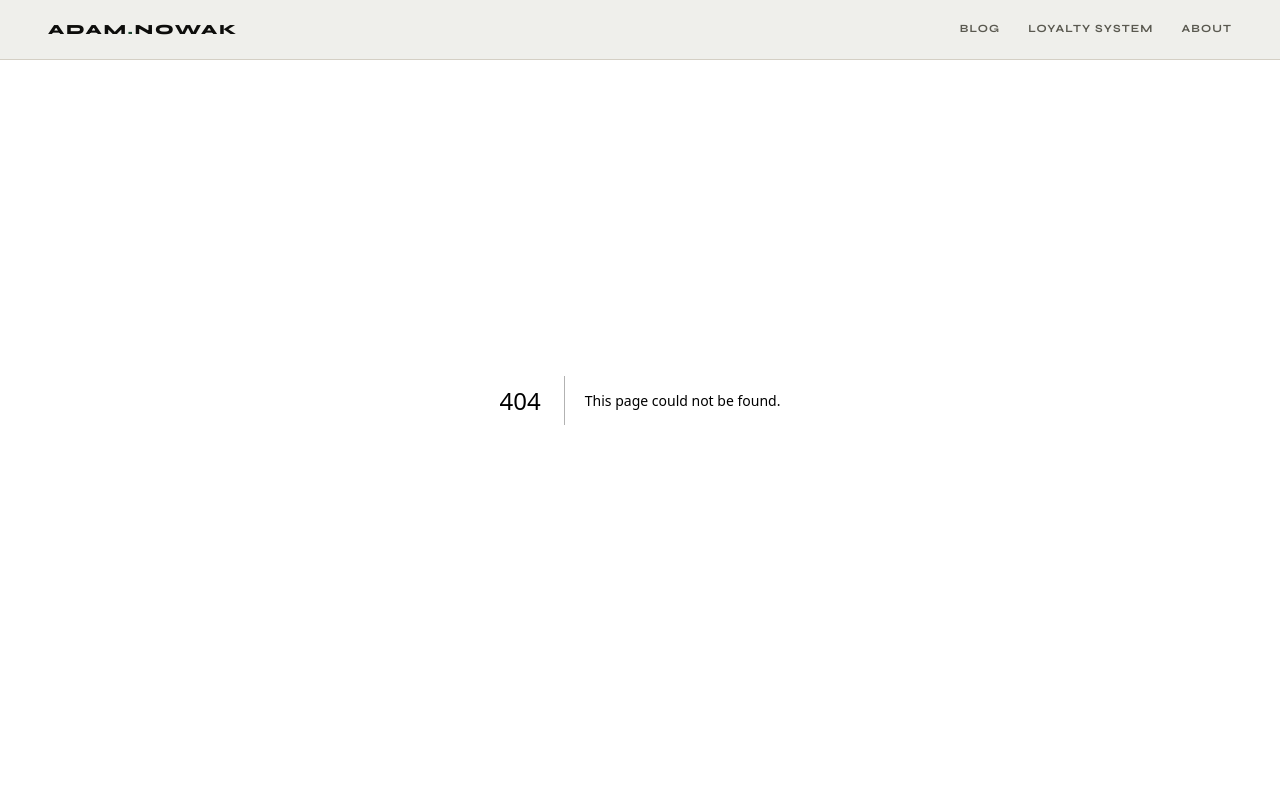
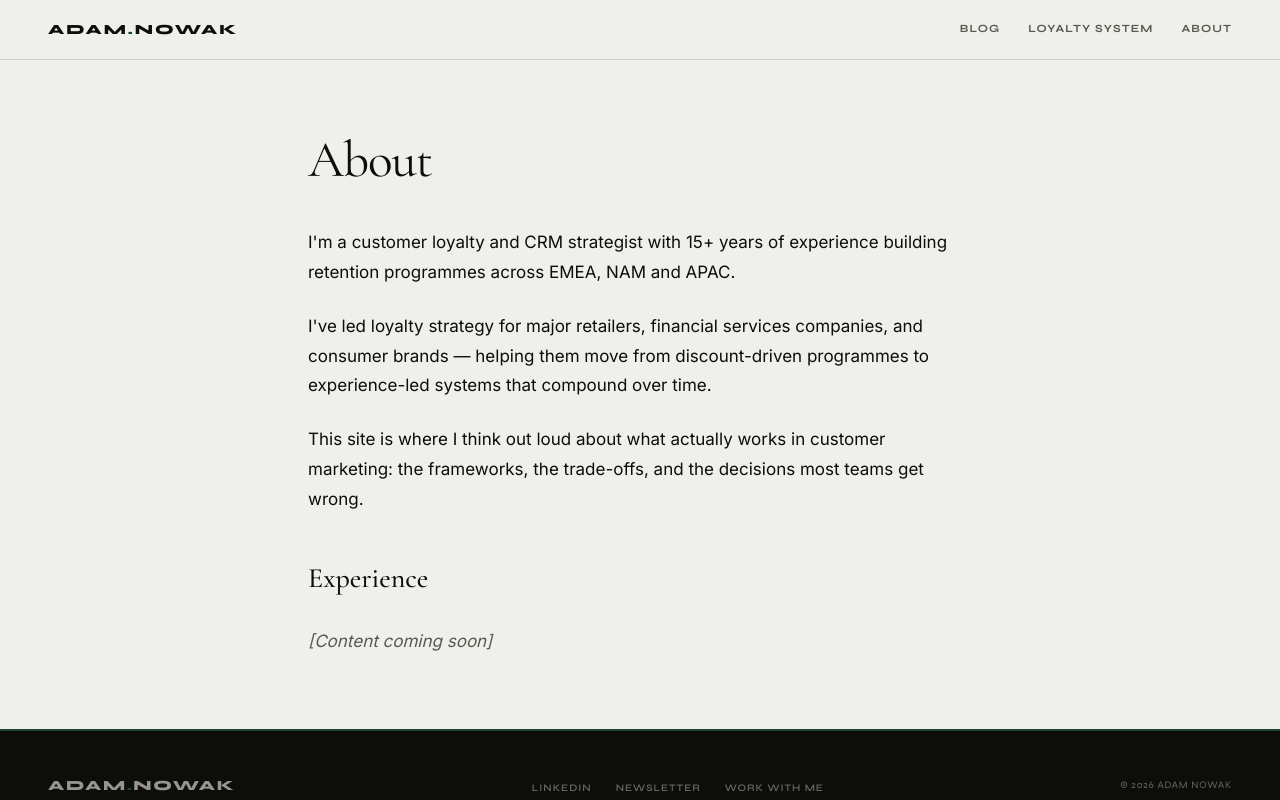
Before and after one commit to nowakadam19/adamnowak-online, a Next.js app: page /about in a window 1280 px wide. Before the commit this address had no page. Shown: the top 800 px of the page. Built offline with nearby package versions, Linux system fonts and the light colour scheme.

Commit message:
feat: add about, newsletter, and work-with-me pages

```diff
--- /dev/null
+++ b/src/app/about/page.tsx
@@ -0,0 +1,64 @@
+import type { Metadata } from 'next'
+
+export const metadata: Metadata = {
+  title: 'About',
+  description: 'Adam Nowak — Customer loyalty and CRM strategist with 15+ years of experience across EMEA, NAM and APAC.',
+}
+
+export default function AboutPage() {
+  return (
+    <div
+      className="mx-auto max-w-[760px] px-6 md:px-12"
+      style={{ paddingTop: 'calc(72px + 60px)', paddingBottom: '72px' }}
+    >
+      <h1
+        className="mb-10"
+        style={{
+          fontFamily: 'var(--font-cormorant)',
+          fontSize: 'clamp(38px, 4vw, 52px)',
+          fontWeight: 400,
+          lineHeight: 1.1,
+          letterSpacing: '-0.02em',
+          color: 'var(--ink)',
+        }}
+      >
+        About
+      </h1>
+
+      <div style={{ fontSize: '17px', lineHeight: 1.75, color: 'var(--ink)' }}>
+        <p className="mb-6">
+          I&apos;m a customer loyalty and CRM strategist with 15+ years of experience
+          building retention programmes across EMEA, NAM and APAC.
+        </p>
+
+        <p className="mb-6">
+          I&apos;ve led loyalty strategy for major retailers, financial services companies,
+          and consumer brands — helping them move from discount-driven programmes to
+          experience-led systems that compound over time.
+        </p>
+
+        <p className="mb-10">
+          This site is where I think out loud about what actually works in customer
+          marketing: the frameworks, the trade-offs, and the decisions most teams
+          get wrong.
+        </p>
+
+        <h2
+          className="mb-6"
+          style={{
+            fontFamily: 'var(--font-cormorant)',
+            fontSize: '28px',
+            fontWeight: 500,
+            color: 'var(--ink)',
+          }}
+        >
+          Experience
+        </h2>
+
+        <div style={{ color: 'var(--muted)', fontStyle: 'italic' }}>
+          [Content coming soon]
+        </div>
+      </div>
+    </div>
+  )
+}
--- /dev/null
+++ b/src/app/newsletter/page.tsx
@@ -0,0 +1,30 @@
+import type { Metadata } from 'next'
+
+export const metadata: Metadata = {
+  title: 'Newsletter',
+  description: 'Coming soon.',
+}
+
+export default function NewsletterPage() {
+  return (
+    <div
+      className="mx-auto max-w-[760px] px-6 md:px-12"
+      style={{ paddingTop: 'calc(72px + 60px)', paddingBottom: '72px' }}
+    >
+      <h1
+        className="mb-6"
+        style={{
+          fontFamily: 'var(--font-cormorant)',
+          fontSize: 'clamp(38px, 4vw, 52px)',
+          fontWeight: 400,
+          lineHeight: 1.1,
+          letterSpacing: '-0.02em',
+          color: 'var(--ink)',
+        }}
+      >
+        Newsletter
+      </h1>
+      <p style={{ fontSize: '17px', color: 'var(--muted)' }}>Coming soon.</p>
+    </div>
+  )
+}
--- /dev/null
+++ b/src/app/work-with-me/page.tsx
@@ -0,0 +1,30 @@
+import type { Metadata } from 'next'
+
+export const metadata: Metadata = {
+  title: 'Work With Me',
+  description: 'Coming soon.',
+}
+
+export default function WorkWithMePage() {
+  return (
+    <div
+      className="mx-auto max-w-[760px] px-6 md:px-12"
+      style={{ paddingTop: 'calc(72px + 60px)', paddingBottom: '72px' }}
+    >
+      <h1
+        className="mb-6"
+        style={{
+          fontFamily: 'var(--font-cormorant)',
+          fontSize: 'clamp(38px, 4vw, 52px)',
+          fontWeight: 400,
+          lineHeight: 1.1,
+          letterSpacing: '-0.02em',
+          color: 'var(--ink)',
+        }}
+      >
+        Work With Me
+      </h1>
+      <p style={{ fontSize: '17px', color: 'var(--muted)' }}>Coming soon.</p>
+    </div>
+  )
+}
```
